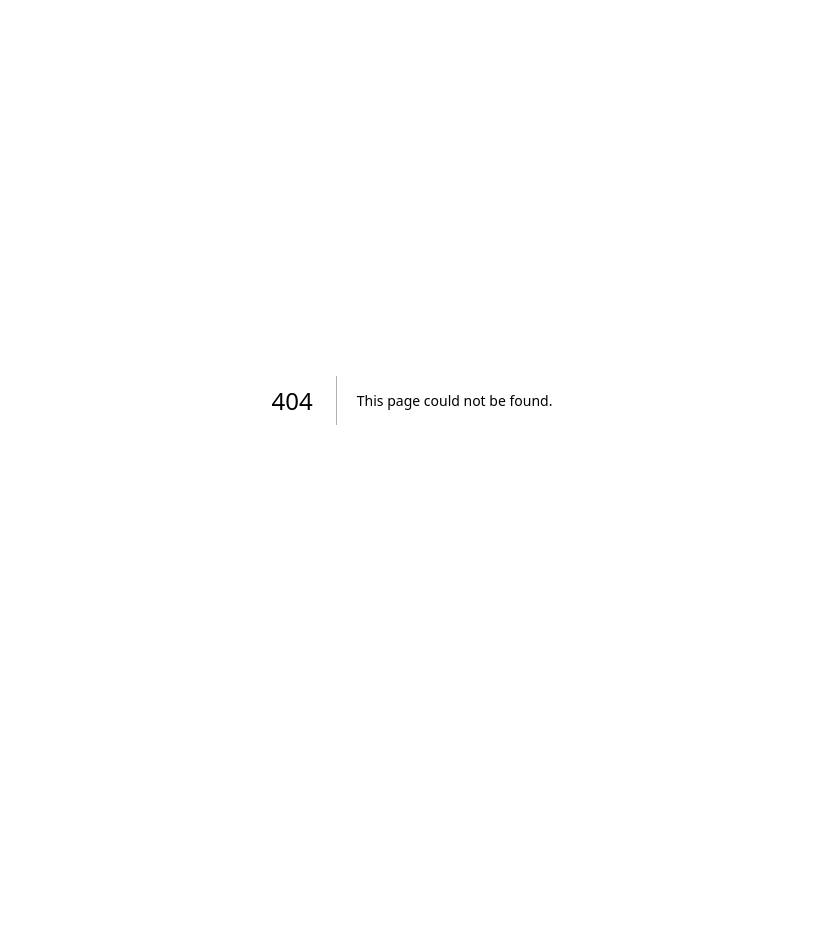
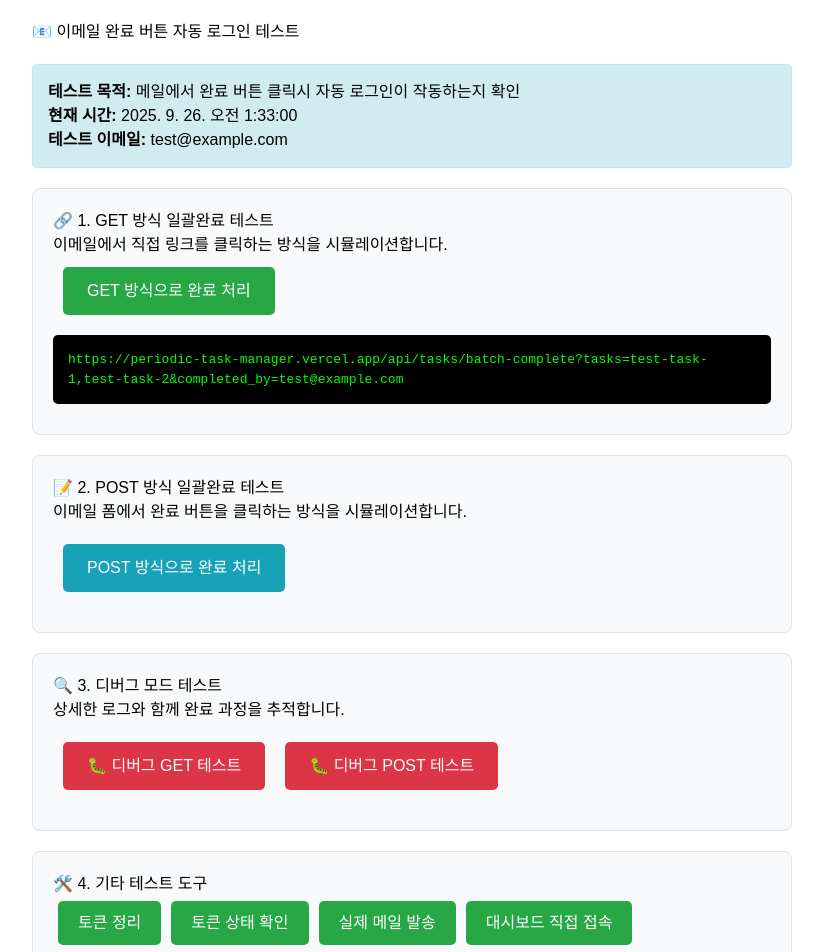
Before and after one commit to dadae5th/periodic-task-manager, a Next.js app: page /test-email-completion in a window 1280 px wide. Before the commit this address had no page. Shown: the top 952 px of the page, without its empty margins (228-1051 px from the left). Before the commit the page ends 800 px from the top, so only its background shows below. Built offline with nearby package versions, Linux system fonts and the light colour scheme.

Commit message:
Add alternative test page for email completion debugging

```diff
--- /dev/null
+++ b/pages/test-email-completion.tsx
@@ -0,0 +1,140 @@
+import Head from 'next/head'
+
+export default function EmailCompletionTest() {
+  const appUrl = 'https://periodic-task-manager.vercel.app'
+  const testEmail = 'test@example.com'
+  const testTaskIds = ['test-task-1', 'test-task-2']
+
+  return (
+    <>
+      <Head>
+        <title>이메일 완료 버튼 테스트</title>
+      </Head>
+
+      <div style={{ padding: '20px', maxWidth: '800px', margin: '0 auto', fontFamily: 'Arial, sans-serif' }}>
+        <h1>📧 이메일 완료 버튼 자동 로그인 테스트</h1>
+
+        <div style={{ background: '#d1ecf1', border: '1px solid #bee5eb', padding: '15px', borderRadius: '5px', margin: '20px 0' }}>
+          <strong>테스트 목적:</strong> 메일에서 완료 버튼 클릭시 자동 로그인이 작동하는지 확인<br/>
+          <strong>현재 시간:</strong> {new Date().toLocaleString('ko-KR')}<br/>
+          <strong>테스트 이메일:</strong> {testEmail}
+        </div>
+
+        <div style={{ background: '#f8f9fa', padding: '20px', margin: '20px 0', borderRadius: '8px', border: '1px solid #dee2e6' }}>
+          <h3>🔗 1. GET 방식 일괄완료 테스트</h3>
+          <p>이메일에서 직접 링크를 클릭하는 방식을 시뮬레이션합니다.</p>
+          <a
+            href={`${appUrl}/api/tasks/batch-complete?tasks=${testTaskIds.join(',')}&completed_by=${testEmail}`}
+            style={{
+              display: 'inline-block',
+              padding: '12px 24px',
+              margin: '10px',
+              background: '#28a745',
+              color: 'white',
+              textDecoration: 'none',
+              borderRadius: '5px',
+              fontSize: '16px'
+            }}
+          >
+            GET 방식으로 완료 처리
+          </a>
+          <div style={{ background: '#000', color: '#0f0', padding: '15px', borderRadius: '5px', fontFamily: 'monospace', margin: '10px 0' }}>
+            {`${appUrl}/api/tasks/batch-complete?tasks=${testTaskIds.join(',')}&completed_by=${testEmail}`}
+          </div>
+        </div>
+
+        <div style={{ background: '#f8f9fa', padding: '20px', margin: '20px 0', borderRadius: '8px', border: '1px solid #dee2e6' }}>
+          <h3>📝 2. POST 방식 일괄완료 테스트</h3>
+          <p>이메일 폼에서 완료 버튼을 클릭하는 방식을 시뮬레이션합니다.</p>
+          <form method="post" action={`${appUrl}/api/tasks/batch-complete`} style={{ margin: '10px 0' }}>
+            <input type="hidden" name="completed_by" value={testEmail} />
+            <input type="hidden" name="task_ids" value="test-task-1" />
+            <input type="hidden" name="task_ids" value="test-task-2" />
+            <button
+              type="submit"
+              style={{
+                padding: '12px 24px',
+                margin: '10px',
+                background: '#17a2b8',
+                color: 'white',
+                border: 'none',
+                borderRadius: '5px',
+                fontSize: '16px',
+                cursor: 'pointer'
+              }}
+            >
+              POST 방식으로 완료 처리
+            </button>
+          </form>
+        </div>
+
+        <div style={{ background: '#f8f9fa', padding: '20px', margin: '20px 0', borderRadius: '8px', border: '1px solid #dee2e6' }}>
+          <h3>🔍 3. 디버그 모드 테스트</h3>
+          <p>상세한 로그와 함께 완료 과정을 추적합니다.</p>
+          <a
+            href={`${appUrl}/api/test/batch-complete-debug?tasks=${testTaskIds.join(',')}&completed_by=${testEmail}`}
+            style={{
+              display: 'inline-block',
+              padding: '12px 24px',
+              margin: '10px',
+              background: '#dc3545',
+              color: 'white',
+              textDecoration: 'none',
+              borderRadius: '5px',
+              fontSize: '16px'
+            }}
+          >
+            🐛 디버그 GET 테스트
+          </a>
+
+          <form method="post" action={`${appUrl}/api/test/batch-complete-debug`} style={{ margin: '10px 0', display: 'inline-block' }}>
+            <input type="hidden" name="completed_by" value={testEmail} />
+            <input type="hidden" name="task_ids" value="debug-task-1" />
+            <input type="hidden" name="task_ids" value="debug-task-2" />
+            <button
+              type="submit"
+              style={{
+                padding: '12px 24px',
+                margin: '10px',
+                background: '#dc3545',
+                color: 'white',
+                border: 'none',
+                borderRadius: '5px',
+                fontSize: '16px',
+                cursor: 'pointer'
+              }}
+            >
+              🐛 디버그 POST 테스트
+            </button>
+          </form>
+        </div>
+
+        <div style={{ background: '#f8f9fa', padding: '20px', margin: '20px 0', borderRadius: '8px', border: '1px solid #dee2e6' }}>
+          <h3>🛠️ 4. 기타 테스트 도구</h3>
+          <a href={`${appUrl}/api/test/cleanup-tokens`} target="_blank" style={{ display: 'inline-block', padding: '10px 20px', margin: '5px', background: '#28a745', color: 'white', textDecoration: 'none', borderRadius: '5px' }}>토큰 정리</a>
+          <a href={`${appUrl}/api/test/email-tokens-table`} target="_blank" style={{ display: 'inline-block', padding: '10px 20px', margin: '5px', background: '#28a745', color: 'white', textDecoration: 'none', borderRadius: '5px' }}>토큰 상태 확인</a>
+          <a href={`${appUrl}/api/email/send-daily`} target="_blank" style={{ display: 'inline-block', padding: '10px 20px', margin: '5px', background: '#28a745', color: 'white', textDecoration: 'none', borderRadius: '5px' }}>실제 메일 발송</a>
+          <a href={`${appUrl}/dashboard`} target="_blank" style={{ display: 'inline-block', padding: '10px 20px', margin: '5px', background: '#28a745', color: 'white', textDecoration: 'none', borderRadius: '5px' }}>대시보드 직접 접속</a>
+        </div>
+
+        <div style={{ background: '#f8f9fa', padding: '20px', margin: '20px 0', borderRadius: '8px', border: '1px solid #dee2e6' }}>
+          <h3>🔍 5. 예상 동작</h3>
+          <ol>
+            <li>batch-complete API 호출</li>
+            <li>업무 완료 처리 (Mock 데이터)</li>
+            <li>이메일 토큰 생성</li>
+            <li>자동 로그인 페이지로 리디렉션</li>
+            <li>쿠키 설정 후 대시보드 표시</li>
+          </ol>
+
+          <p><strong>로그 확인:</strong></p>
+          <ul>
+            <li><a href="https://vercel.com/dadae5th/periodic-task-manager/functions" target="_blank">Vercel 함수 로그</a></li>
+            <li>브라우저 개발자 도구 Network 탭</li>
+            <li>Console 로그 확인</li>
+          </ul>
+        </div>
+      </div>
+    </>
+  )
+}
```
